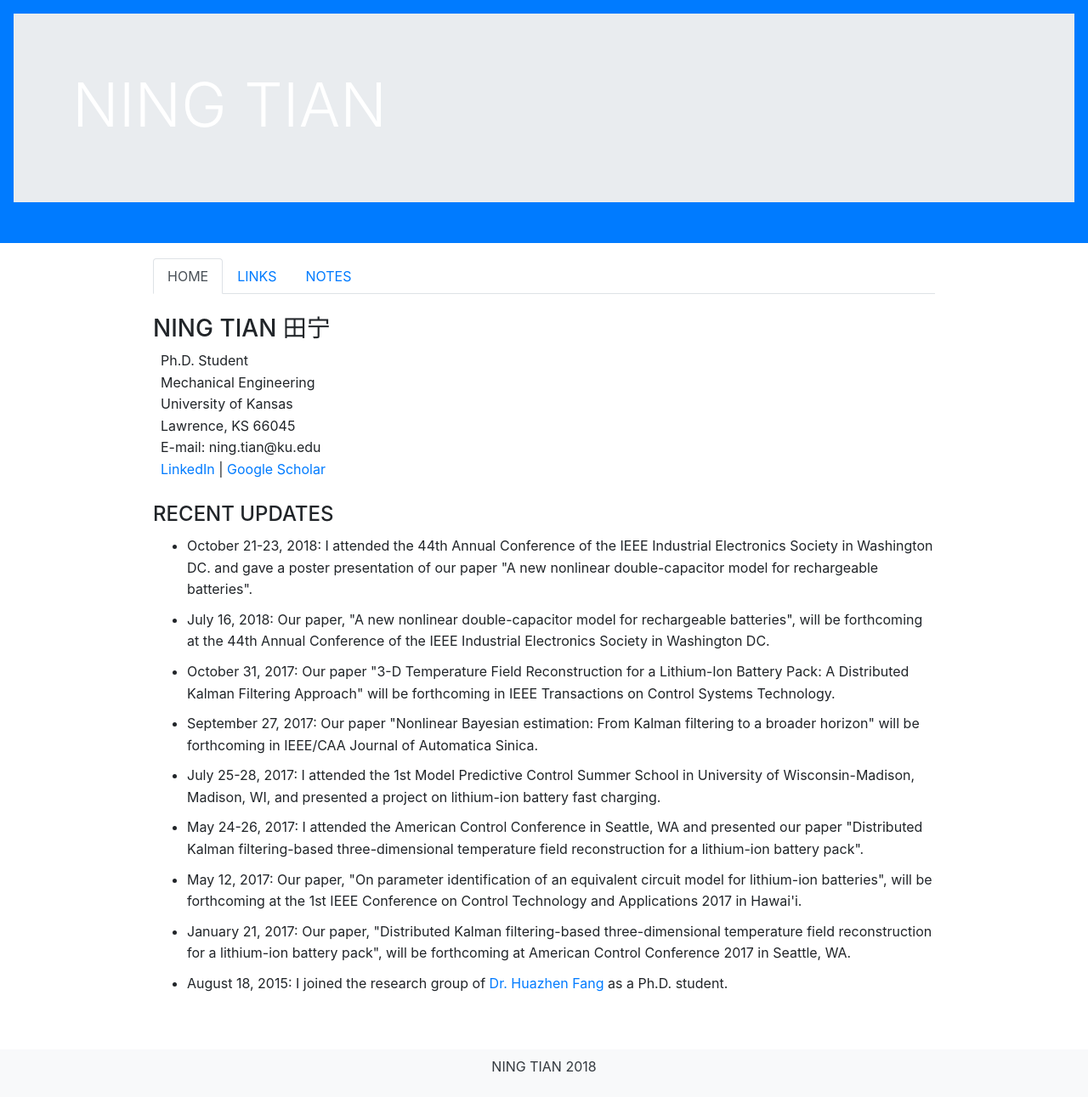
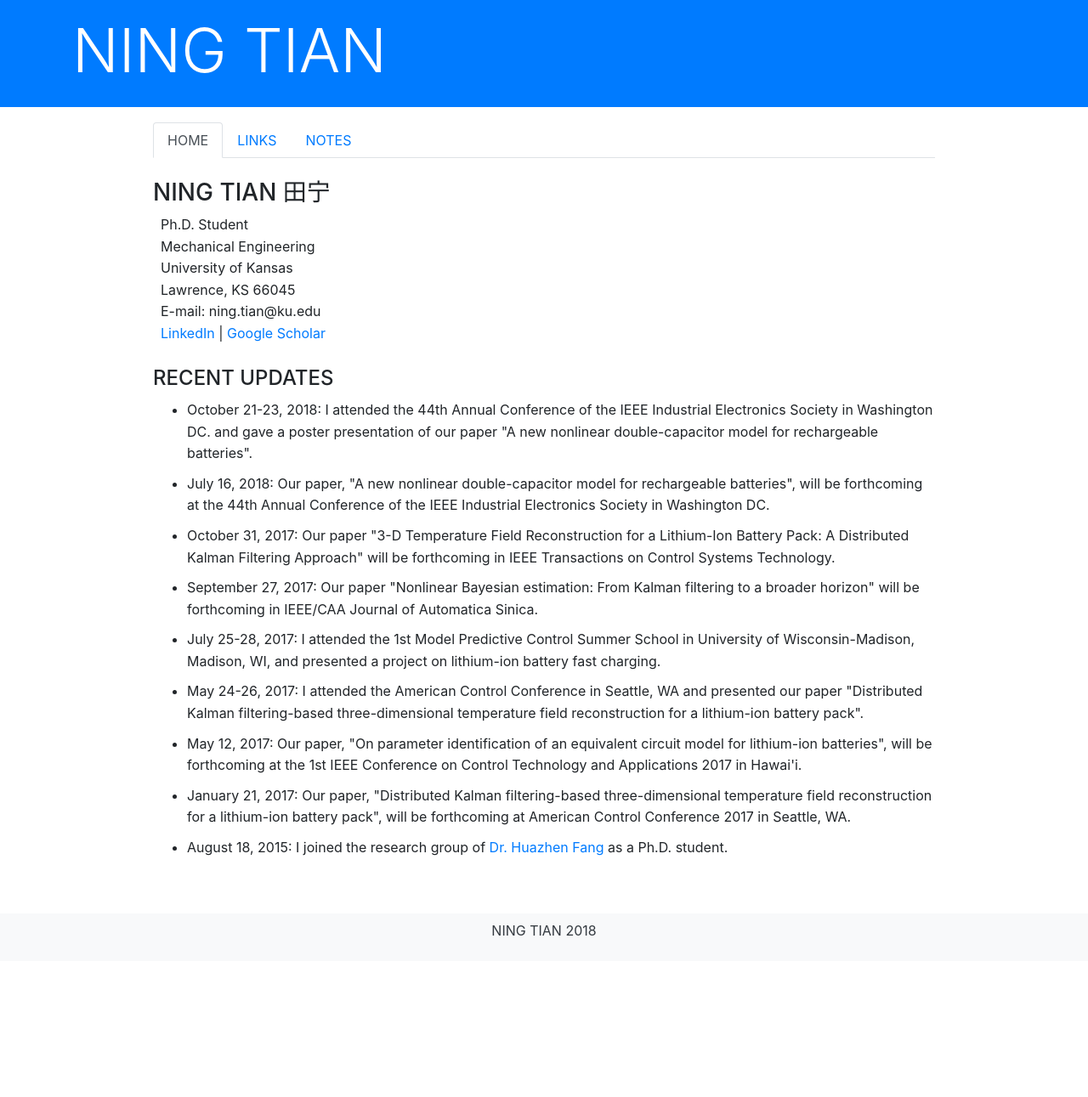
Before and after one commit to ningtian/ningtian.github.io, a Jekyll site: the page index.html, which Jekyll copies as it is, in a window 1280 px wide. Shown: the whole page at 85% size. Built offline with Jekyll 4.4.1, drawn with Linux system fonts in a browser that asks for light colours; after the commit the page ends 1131 px from its top, so only the background shows below that.

Commit message:
Update index.html

```diff
--- a/index.html
+++ b/index.html
@@ -19,11 +19,9 @@
 <!-- the following is body part -->
 <body>
 <div class="p-3 mb-2 bg-primary text-white">
-<div class="jumbotron jumbotron-fluid">
   <div class="container">
     <h1 class="display-3">NING TIAN</h1>
   </div>
-</div> <!-- end of <div class="jumbotron jumbotron-fluid"> -->
 </div>
 
 <div class="container">
```
